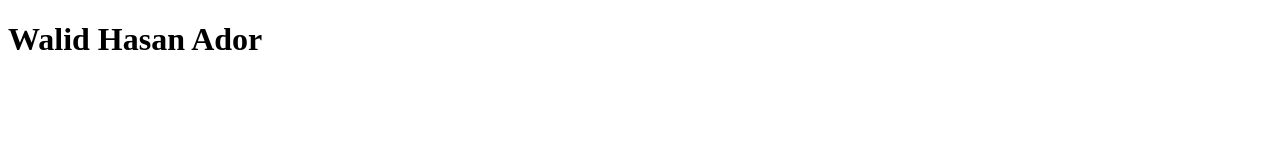
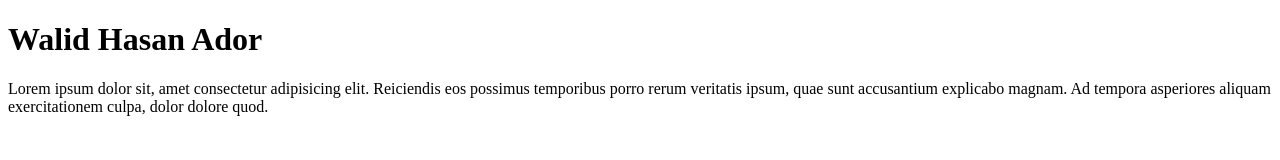
Before and after one commit to walidhasan69/first_project, a plain HTML site: page Index.html in a window 1280 px wide. Drawn offline with Linux system fonts and the light colour scheme.

Commit message:
ptag-added

```diff
--- a/Index.html
+++ b/Index.html
@@ -8,5 +8,6 @@
 </head>
 <body>
     <h1>Walid Hasan Ador</h1>
+    <p>Lorem ipsum dolor sit, amet consectetur adipisicing elit. Reiciendis eos possimus temporibus porro rerum veritatis ipsum, quae sunt accusantium explicabo magnam. Ad tempora asperiores aliquam exercitationem culpa, dolor dolore quod.</p>
 </body>
 </html>
```
